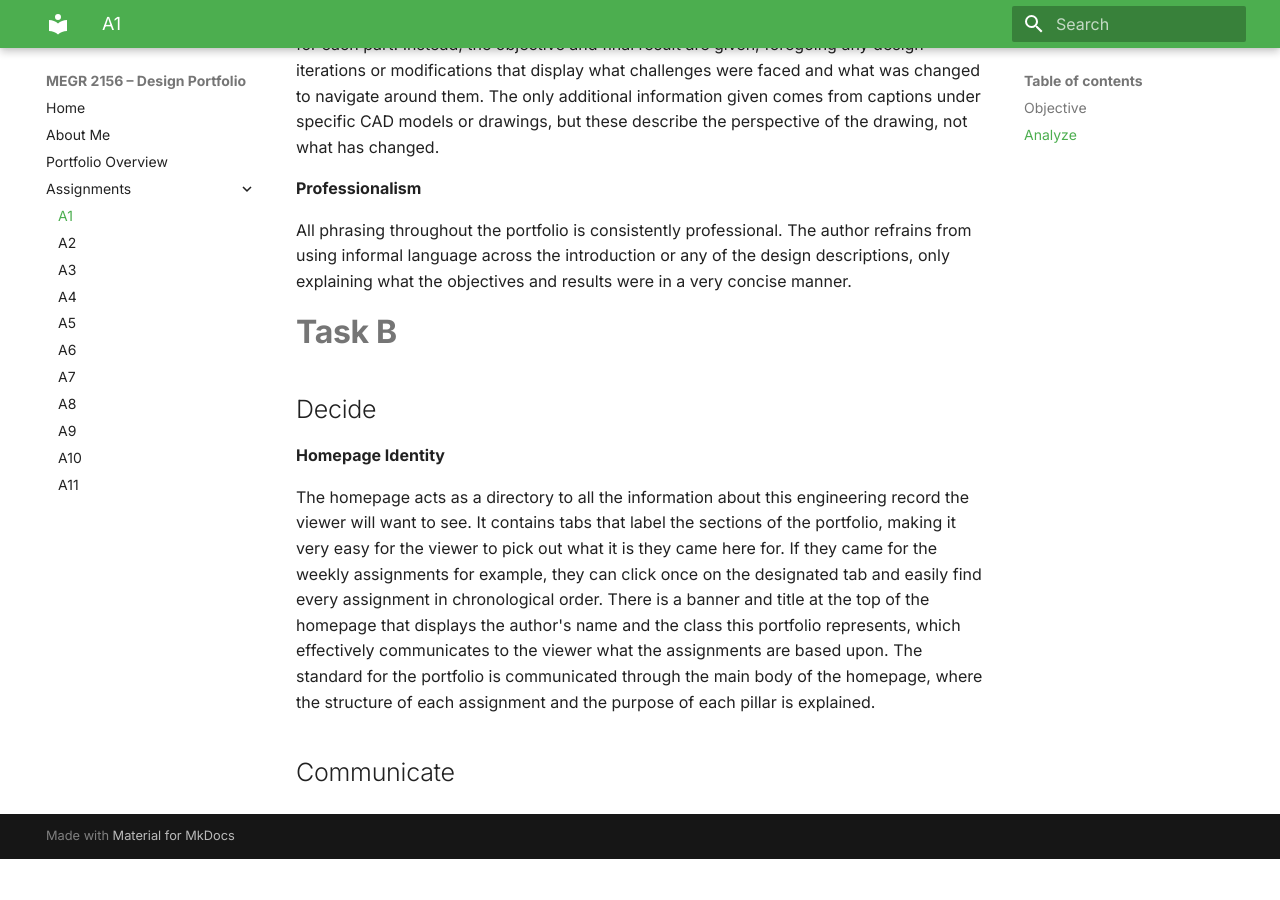
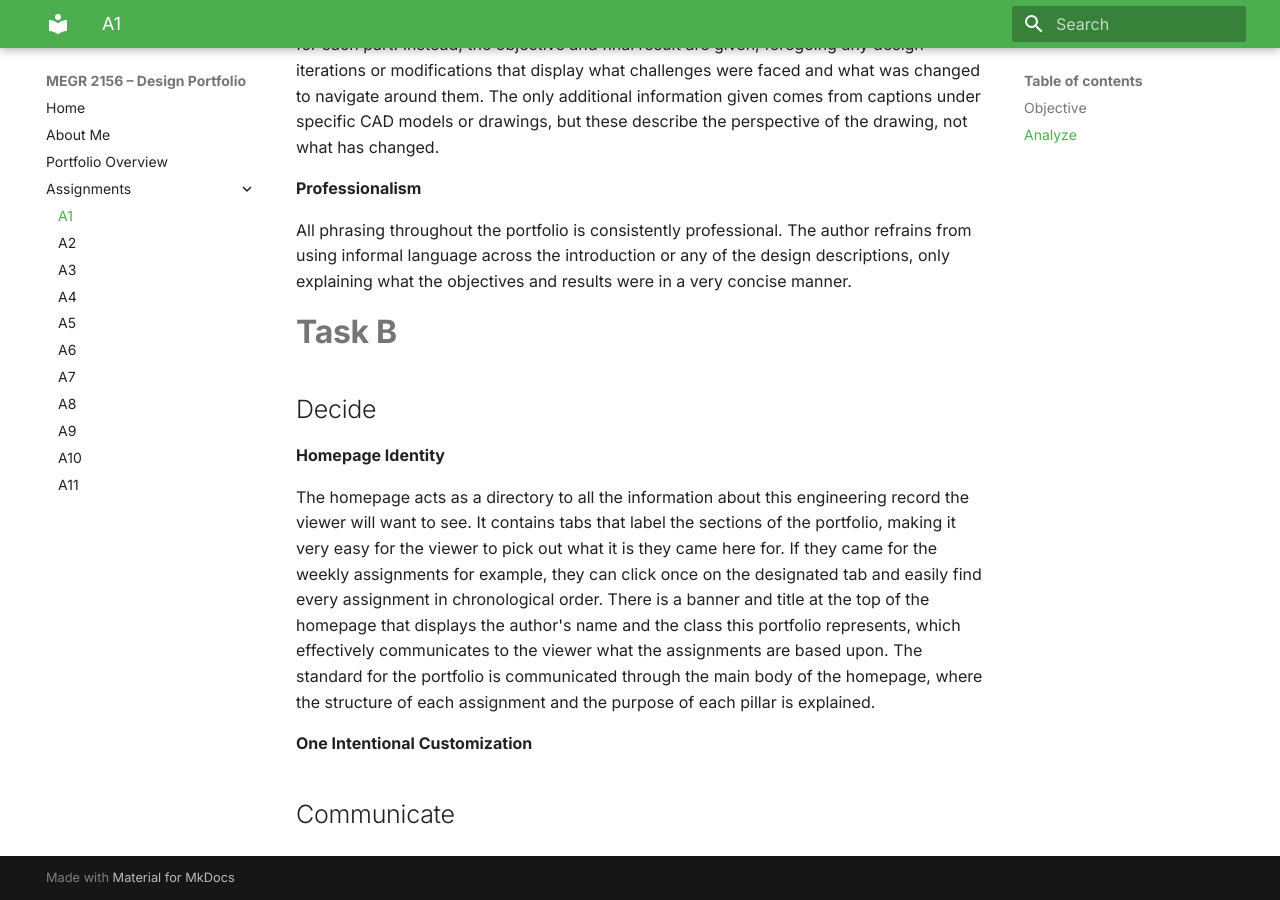
Before and after one commit to Jmswanchara/megr2156-portfolio, an MkDocs documentation site: the page built from docs/assignments/A01/index.md, in a window 1280 px wide and 900 px high, scrolled down 1721 px. Built offline with MkDocs 1.6.1 and Material for MkDocs 9.7.7, drawn with Linux system fonts in a browser that asks for light colours; before the commit the page ends 2580 px from its top, so only the background shows below that.

Commit message:
Add section for intentional customization

```diff
--- a/docs/assignments/A01/index.md
+++ b/docs/assignments/A01/index.md
@@ -52,4 +52,6 @@ All phrasing throughout the portfolio is consistently professional.  The author
 
 The homepage acts as a directory to all the information about this engineering record the viewer will want to see.  It contains tabs that label the sections of the portfolio, making it very easy for the viewer to pick out what it is they came here for.  If they came for the weekly assignments for example, they can click once on the designated tab and easily find every assignment in chronological order.  There is a banner and title at the top of the homepage that displays the author's name and the class this portfolio represents, which effectively communicates to the viewer what the assignments are based upon.  The standard for the portfolio is communicated through the main body of the homepage, where the structure of each assignment and the purpose of each pillar is explained.
 
+**One Intentional Customization**
+
 ## Communicate
```
